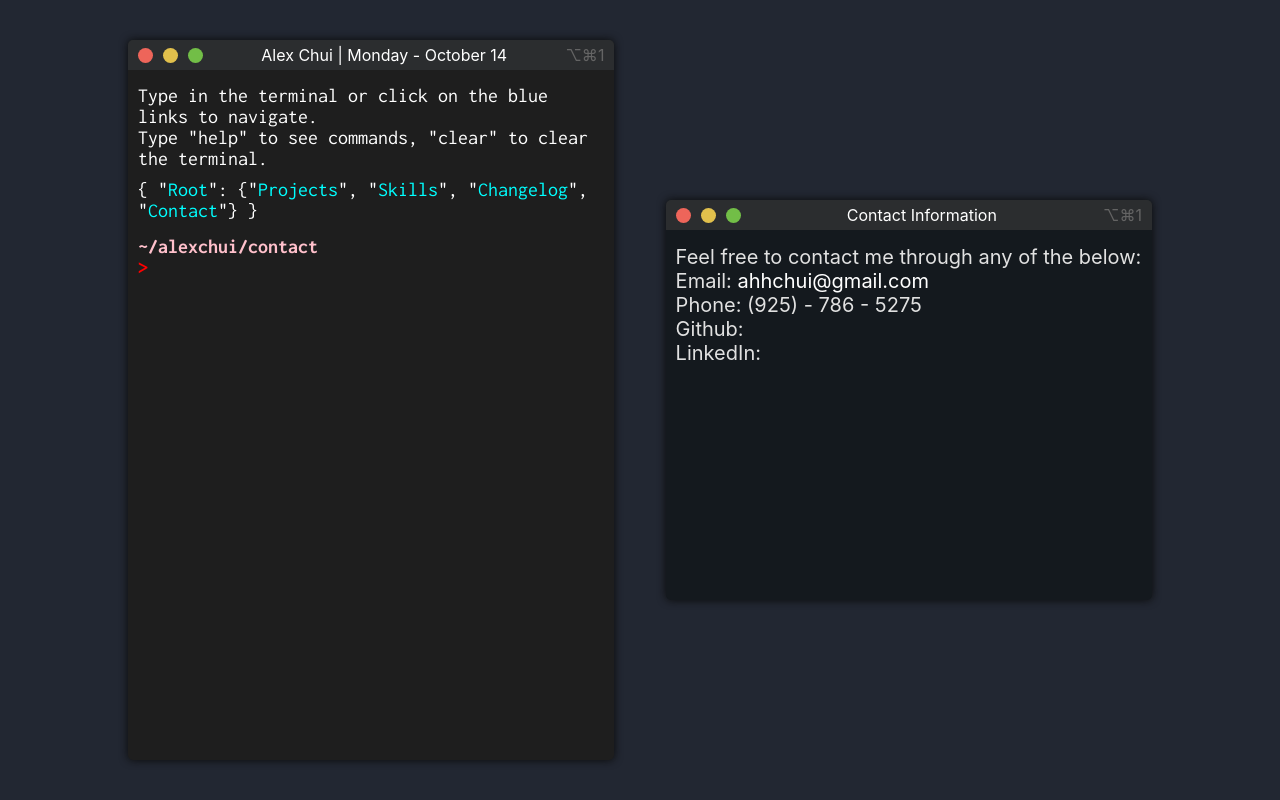
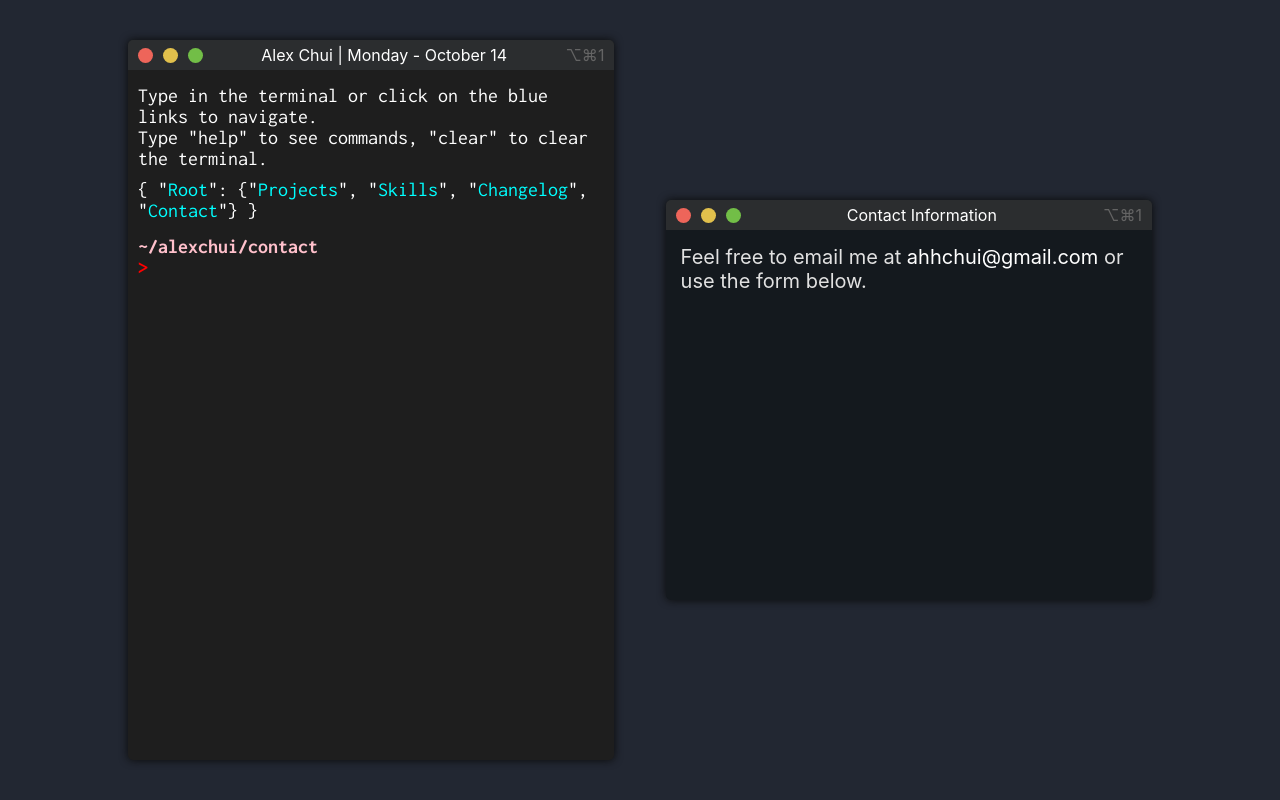
Before and after one commit to ahhchooey/portfolio, a React (Create React App) app: page /contact in a window 1280 px wide. Built offline with nearby package versions, Linux system fonts and the light colour scheme.

Commit message:
before php

```diff
--- a/src/contact.js
+++ b/src/contact.js
@@ -24,15 +24,8 @@ function Contact() {
       </div>
 
       <div className="contact-body">
-        Feel free to contact me through any of the below:
+        Feel free to email me at <a href="mailto: ahhchui@gmail">ahhchui@gmail.com</a> or use the form below.
         <br />
-        Email: <a href="mailto: ahhchui@gmail">ahhchui@gmail.com</a>
-        <br />
-        Phone: (925) - 786 - 5275
-        <br />
-        Github:
-        <br />
-        LinkedIn:
       </div>
     </div>
   )
--- a/src/styles/contact.css
+++ b/src/styles/contact.css
@@ -10,7 +10,7 @@
 }
 
 .contact-body {
-  padding: 15px 10px;
+  padding: 15px 15px;
   text-align: start;
   font-size: 20px;
   color: rgb(225, 225, 225);
```
